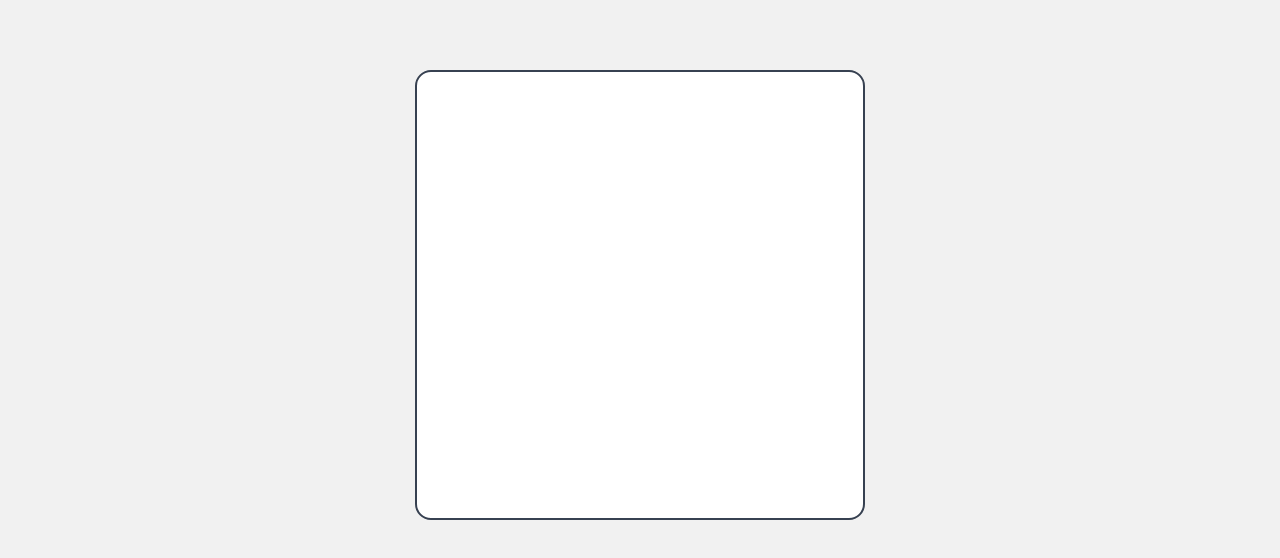
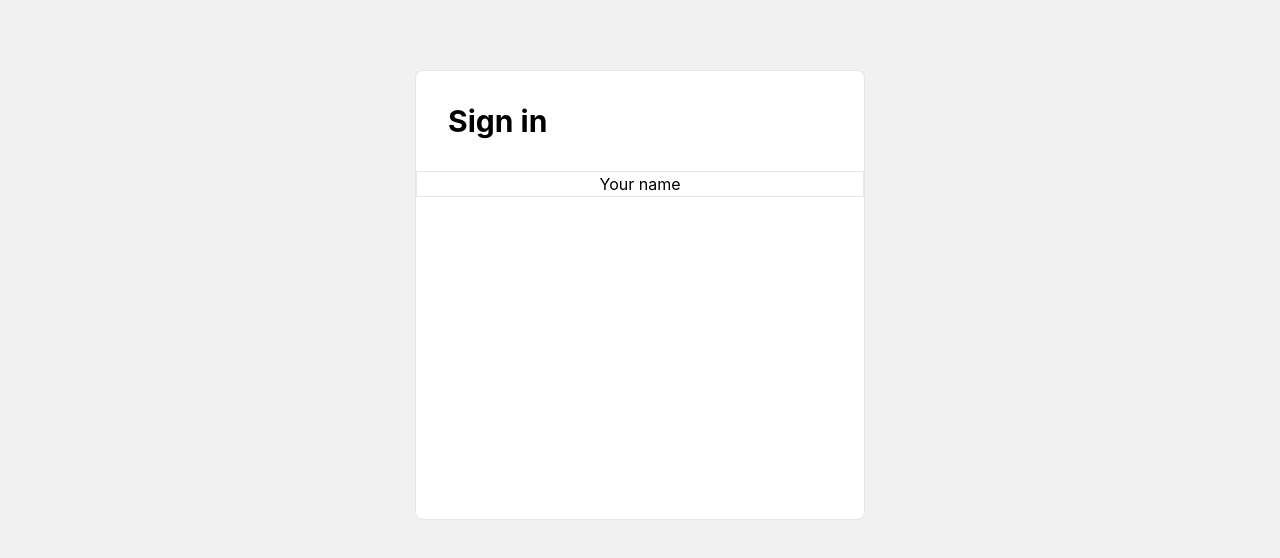
Before and after one commit to mdave94/vite-login, a React app: page / in a window 1280 px wide. Shown: the part 186-744 px from the top of the page. Built offline with nearby package versions, Linux system fonts and the light colour scheme; the HTML template or start-up script is replaced by a standard one.

Commit message:
loginform updated

```diff
--- a/src/component/LoginForm.tsx
+++ b/src/component/LoginForm.tsx
@@ -1,7 +1,14 @@
+import FormInput from "./UI/FormInput";
+
 const LoginForm = () => {
   return (
     <>
-      <div className="w-[450px] h-[450px] border-2 rounded-2xl dark:bg-gray-800 border-gray-700 bg-white "></div>
+      <div className="w-[450px] h-[450px] border rounded-lg dark:bg-gray-800 dark:border-gray-600 bg-white ">
+        <div className="text-3xl text-black m-8 font-bold text-left">
+          Sign in
+        </div>
+        <FormInput />
+      </div>
     </>
   );
 };
--- a/src/component/UI/FormInput.tsx
+++ b/src/component/UI/FormInput.tsx
@@ -1,14 +1,9 @@
-type FormInputProps = {
-  text: string;
-  onClick: any;
-};
+type FormInputProps = {};
 
-const FormInput = ({ text, onClick }: FormInputProps) => {
+const FormInput = () => {
   return (
     <>
-      <div className="border-2" onClick={onclick}>
-        {text}
-      </div>
+      <div className="border">Your name</div>
     </>
   );
 };
```
